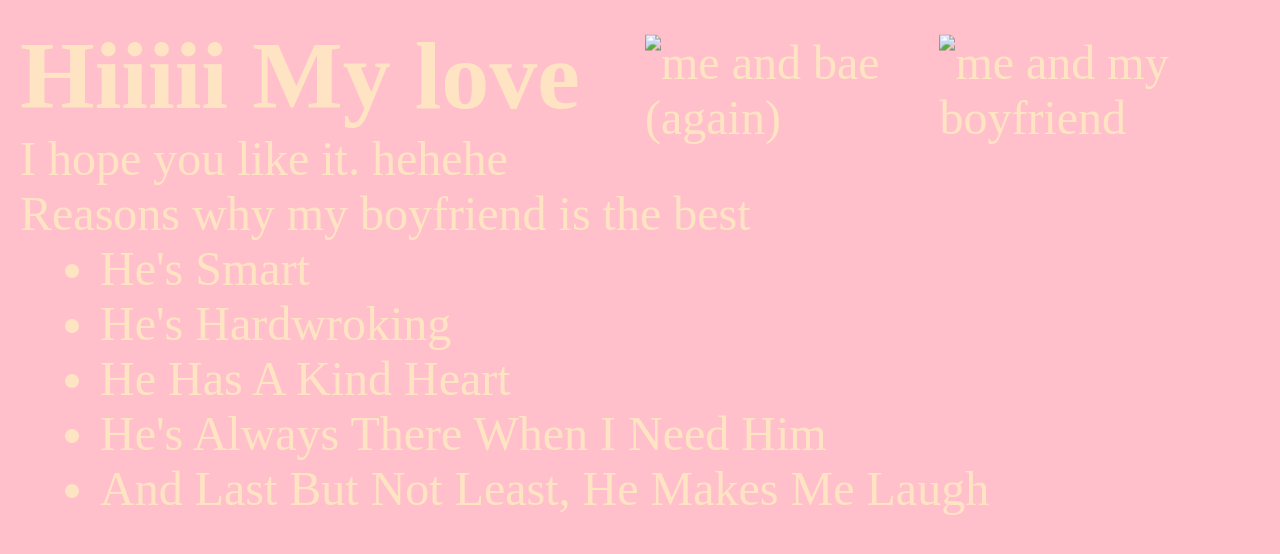
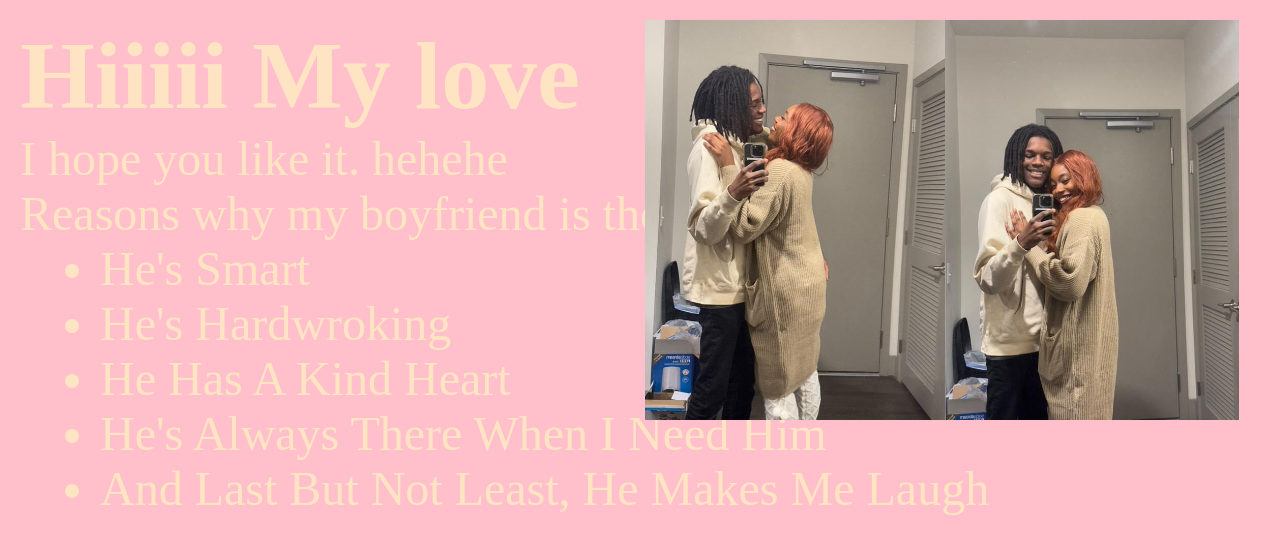
Before and after one commit to Malaya04-ART/MY, a plain HTML site: page HeSaidYes.html in a window 1280 px wide. Drawn offline with Linux system fonts and the light colour scheme.

Commit message:
Update HeSaidYes.html

```diff
--- a/HeSaidYes.html
+++ b/HeSaidYes.html
@@ -48,7 +48,7 @@
         <li>He's Always There When I Need Him</li>
         <li>And Last But Not Least, He Makes Me Laugh</li>
     </ul>
-     <img src="images/IMG_20250102_115110_924.jpg" class="img-fluid" alt="me and my boyfriend" width="300px">
-     <img src="images/IMG_20250102_115145_948.jpg" class="cutie-pie" alt="me and bae (again)" width="300px">
+     <img src="IMG_20250102_115110_924.jpg" class="img-fluid" alt="me and my boyfriend" width="300px">
+     <img src="IMG_20250102_115145_948.jpg" class="cutie-pie" alt="me and bae (again)" width="300px">
 </body>
 </html>
```
